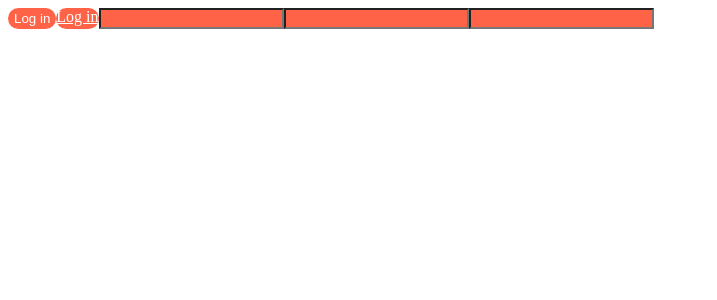
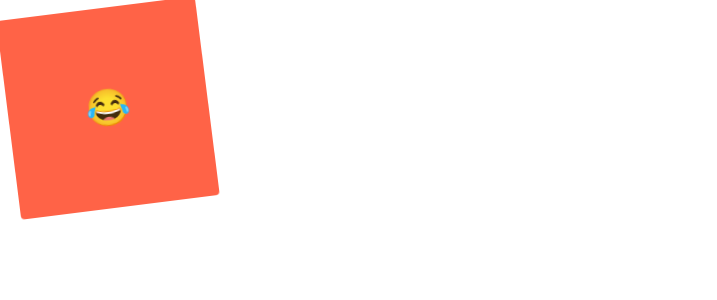
Before and after one commit to dongsunoh/react-masterclass, a React (Create React App) app: page / in a window 1280 px wide. Shown: the top 300 px of the page, without its empty margins (0-717 px from the left). Built offline with nearby package versions, Linux system fonts and the light colour scheme.

Commit message:
styled-components (Animations and Pseudo Selectors)  - helper function -> keyframes 사용  - 기존 컴포넌트에서 target 형태로 작성 할 수 있음. const Box = styled.div`span{font-size:36px}`; 형태로 작성 가능  - &:hover 로 숏컷 사용 가능 span:hover랑 동일함.

```diff
--- a/src/App.js
+++ b/src/App.js
@@ -1,29 +1,54 @@
-import styled from "styled-components";
+import styled, {keyframes} from "styled-components";
 
-const Father = styled.div`
+const Wrapper = styled.div`
     display: flex;
 `;
 
-const Btn = styled.button`
-    color: white;
-    background-color: tomato;
-    border: 0;
-    border-radius: 15px;
+const animation = keyframes`
+    0% {
+        transform: rotate(0deg);
+        border-radius: 0;
+    }
+    50% {
+        border-radius: 100px;
+    }
+    100% {
+        transform: rotate(360deg);
+        border-radius: 0;
+    }
 `;
 
-const Input = styled.input.attrs({required:true, minLength:10})`
+const Box = styled.div`
+    width: 200px;
+    height: 200px;
     background-color: tomato;
+    display: flex;
+    justify-content: center;
+    align-items: center;
+    animation: ${animation} 1s linear infinite;
+
+    span {
+        font-size: 36px;
+        &:hover {
+            font-size: 50px;
+        }
+        &:active {
+            opacity: 0;
+        }
+    }
+    span:hover {
+        font-size: 60px;
+    }
+
 `;
 
 function App() {
   return (
-    <Father as="header">
-        <Btn>Log in</Btn>
-        <Btn as="a" href="/">Log in</Btn>
-        <Input/>
-        <Input/>
-        <Input/>
-    </Father>
+    <Wrapper>
+      <Box>
+          <span>😂</span>
+      </Box>
+    </Wrapper>
   );
 }
 
```
